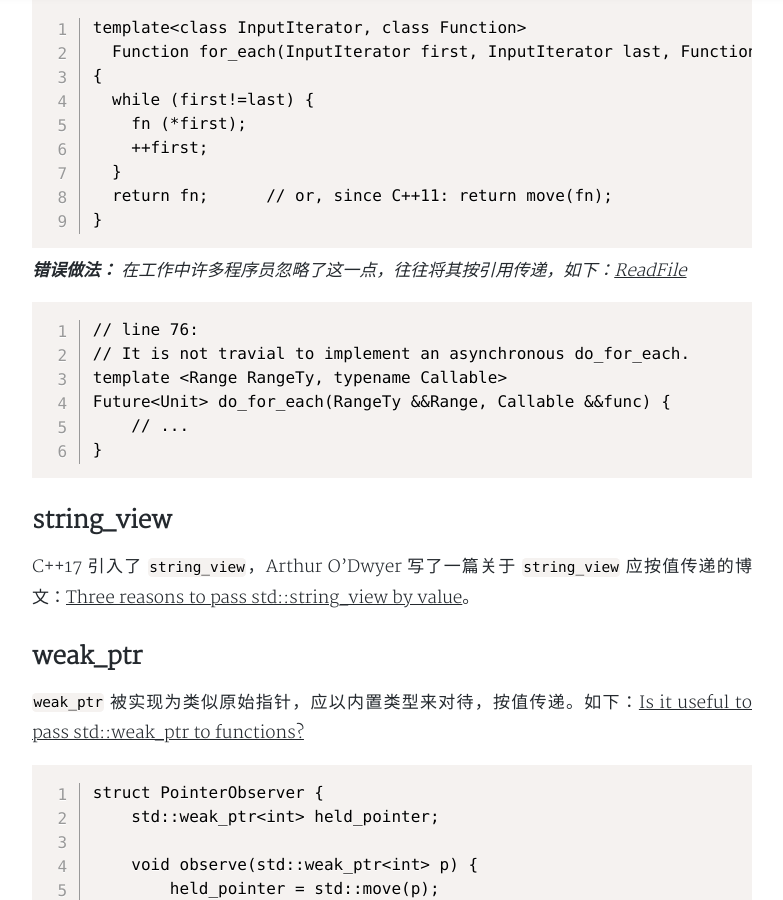
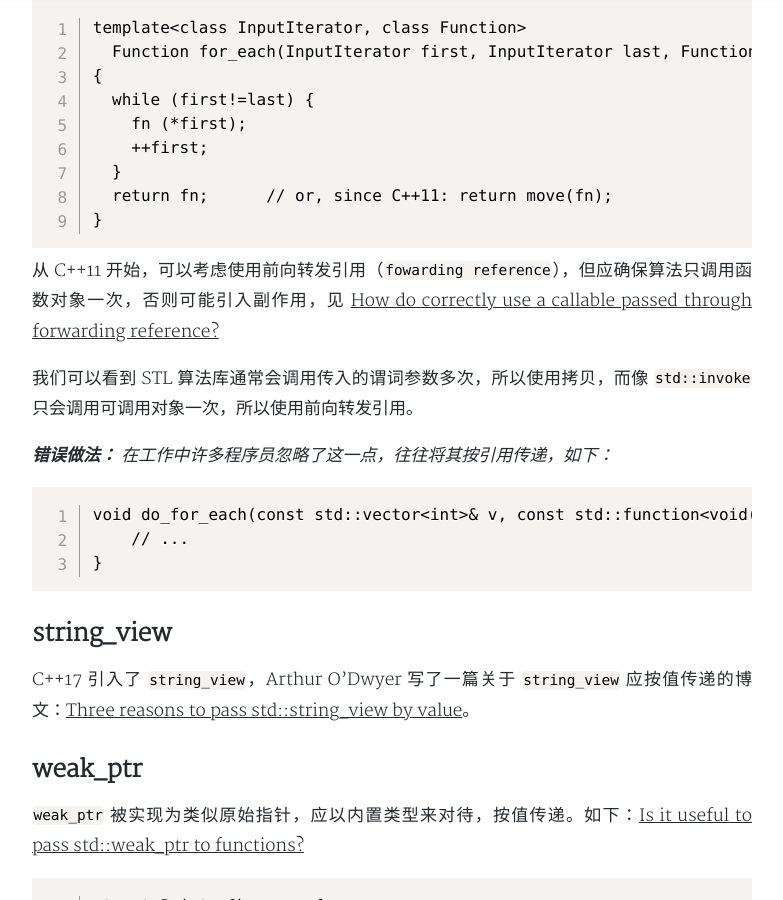
Before and after one commit to yanminhui/yanminhui.github.io, a Jekyll site: the page built from _posts/articles/2022-10-17-pass-by-value-or-reference.md, in a window 1280 px wide and 900 px high, scrolled down 1037 px. Shown: the whole window, without its empty margins (248-1031 px from the left). Built offline with Jekyll 4.4.1, drawn with Linux system fonts in a browser that asks for light colours; nearby versions of some CDN libraries; a style sheet for code colours, icons or effects is not loaded.

Commit message:
Update 2022-10-17-pass-by-value-or-reference.md

````diff
--- a/_posts/articles/2022-10-17-pass-by-value-or-reference.md
+++ b/_posts/articles/2022-10-17-pass-by-value-or-reference.md
@@ -37,13 +37,14 @@ template<class InputIterator, class Function>
 }
 ```
 
-_**错误做法：** 在工作中许多程序员忽略了这一点，往往将其按引用传递，如下：[ReadFile](https://github.com/alibaba/async_simple/blob/main/demo_example/ReadFiles.cpp)_
+从 C++11 开始，可以考虑使用前向转发引用（`fowarding reference`），但应确保算法只调用函数对象一次，否则可能引入副作用，见 [How do correctly use a callable passed through forwarding reference?](https://stackoverflow.com/questions/55786775/how-do-correctly-use-a-callable-passed-through-forwarding-reference)
+
+我们可以看到 STL 算法库通常会调用传入的谓词参数多次，所以使用拷贝，而像 `std::invoke` 只会调用可调用对象一次，所以使用前向转发引用。
+
+_**错误做法：** 在工作中许多程序员忽略了这一点，往往将其按引用传递，如下：_
 
 ```.cpp
-// line 76:
-// It is not travial to implement an asynchronous do_for_each.
-template <Range RangeTy, typename Callable>
-Future<Unit> do_for_each(RangeTy &&Range, Callable &&func) {
+void do_for_each(const std::vector<int>& v, const std::function<void(int)>& func) {
     // ...
 }
 ```
````
